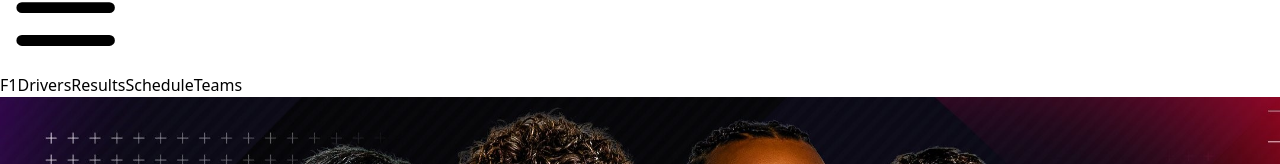
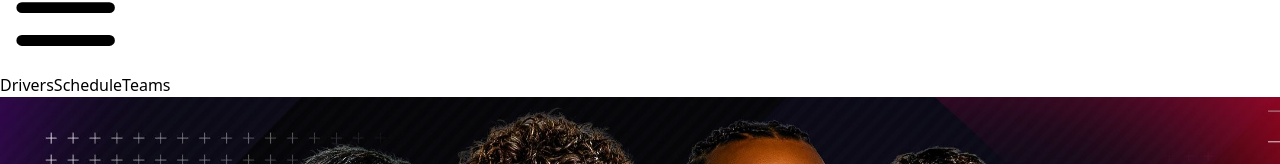
Before and after one commit to Aly-Sall/MyF1, a React (Vite) app: page / in a window 1280 px wide. Shown: the part 466-630 px from the top of the page. Built offline with nearby package versions, Linux system fonts and the light colour scheme.

Commit message:
Modification de la Navbar

```diff
--- a/src/Navbar/Navbar.tsx
+++ b/src/Navbar/Navbar.tsx
@@ -99,23 +99,12 @@ function Navbar() {
         >
           <div className="px-2 pt-2 pb-3 space-y-1 sm:px-3">
             <NavLink
-              to="/f1"
-              className="text-white hover:bg-red-700 block px-3 py-2 rounded-md text-base font-medium"
-            >
-              F1
-            </NavLink>
-            <NavLink
               to="/drivers"
               className="text-white hover:bg-red-700 block px-3 py-2 rounded-md text-base font-medium"
             >
               Drivers
             </NavLink>
-            <NavLink
-              to="/results"
-              className="text-white hover:bg-red-700 block px-3 py-2 rounded-md text-base font-medium"
-            >
-              Results
-            </NavLink>
+
             <NavLink
               to="/schedule"
               className="text-white hover:bg-red-700 block px-3 py-2 rounded-md text-base font-medium"
```
